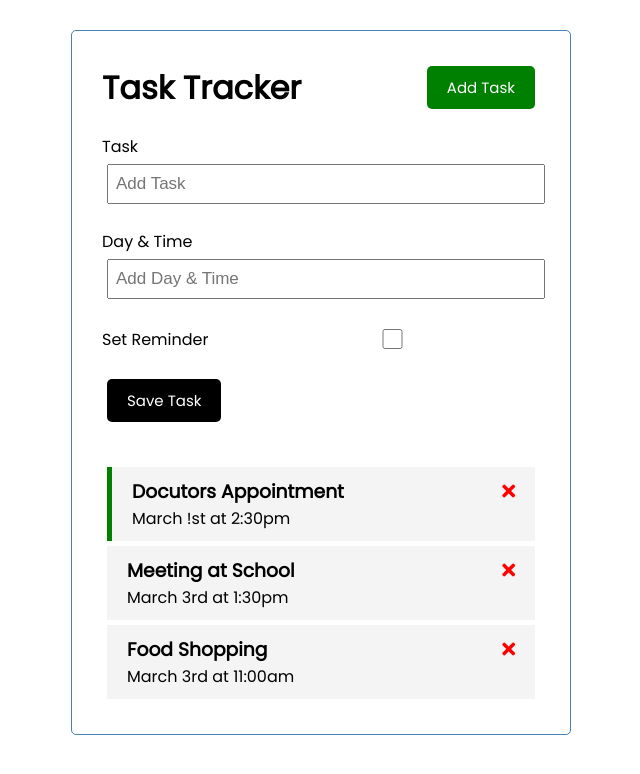
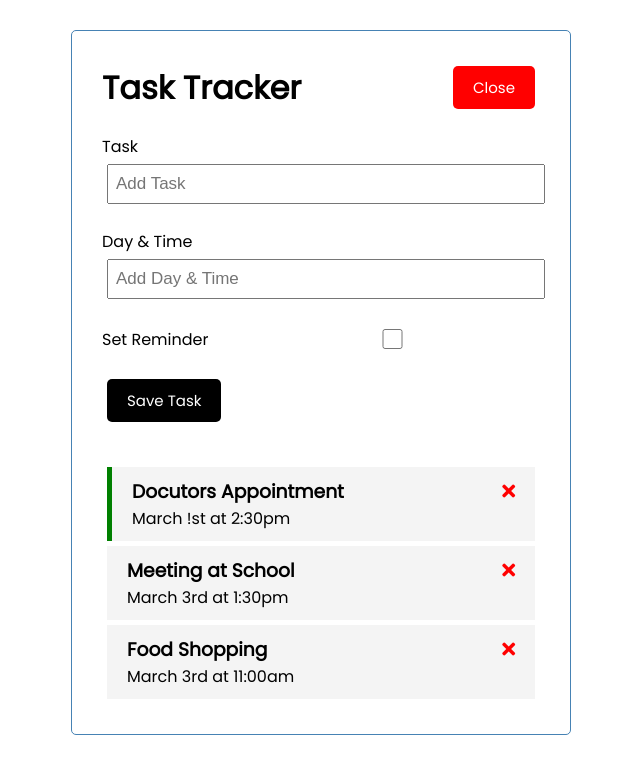
Before and after one commit to b-forme-akashi/crash_course, a Vue app in the folder vue-crash-2021/: page / in a window 1280 px wide. Both pictures are taken after a click on the button "Add Task". Shown: the top 774 px of the page, without its empty margins (319-959 px from the left). Built offline with nearby package versions, Linux system fonts and the light colour scheme.

Commit message:
入力フォームの表示toggleとボタンのスタイル変更toggleイベントを追加

```diff
--- a/vue-crash-2021/src/App.vue
+++ b/vue-crash-2021/src/App.vue
@@ -1,7 +1,9 @@
 <template>
   <div class="container">
-    <Header title="Task Tracker" />
-    <AddTask @add-task="addTask" />
+    <Header @toggle-add-task="toggleAddTask" title="Task Tracker" :showAddTask="showAddTask" />
+    <div v-show="showAddTask">
+      <AddTask @add-task="addTask" />
+    </div>
     <Tasks @toggle-reminder="toggleReminder" @delete-task="deleteTask" :tasks="tasks" />
   </div>
 </template>
@@ -20,10 +22,14 @@
   },
   data(){
     return{
-      tasks: []
+      tasks: [],
+      showAddTask: false
     }
   },
   methods: {
+    toggleAddTask(){
+      this.showAddTask = !this.showAddTask;
+    },
     addTask(task){
       this.tasks = [...this.tasks, task];
     },
--- a/vue-crash-2021/src/components/Button.vue
+++ b/vue-crash-2021/src/components/Button.vue
@@ -11,7 +11,7 @@
         },
         methods: {
             onClick() {
-                console.log('click');
+                this.$emit('btn-click');
             }
         }
     }
--- a/vue-crash-2021/src/components/Header.vue
+++ b/vue-crash-2021/src/components/Header.vue
@@ -1,7 +1,10 @@
 <template>
     <header>
         <h1>{{title}}</h1>
-        <Button text="Add Task" color="green" />
+        <Button
+            @btn-click="$emit('toggle-add-task')"
+            :text="showAddTask ? 'Close' : 'Add Task' "
+            :color="showAddTask ? 'red' : 'green'" />
     </header>
 </template>
 
@@ -11,7 +14,8 @@
 export default {
     name: 'Header',
     props: {
-        title: String
+        title: String,
+        showAddTask: Boolean
     },
     components: {
         Button
```
